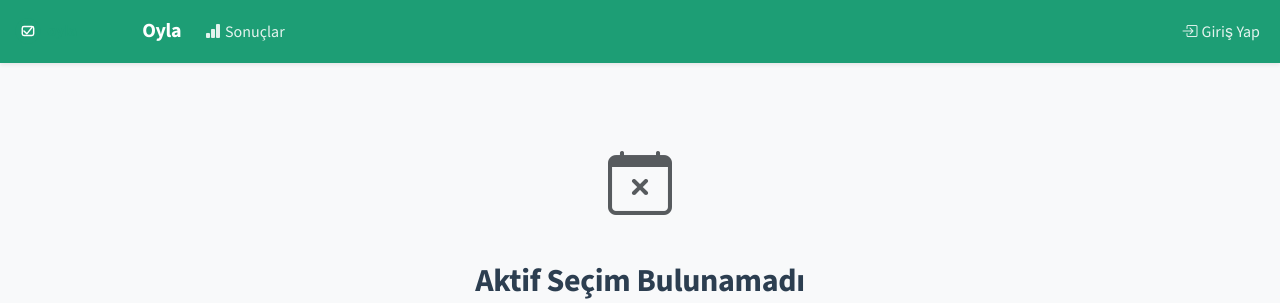
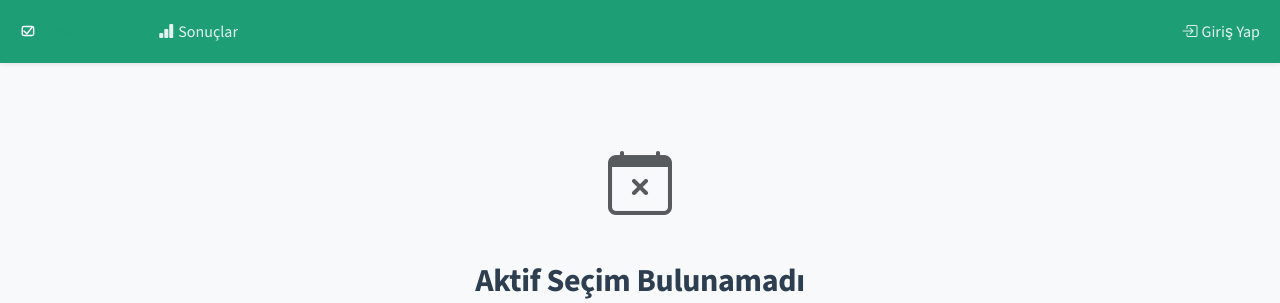
Before and after one commit to barisozyurt/oyla, a PHP site: page / in a window 1280 px wide. Shown: the top 303 px of the page. Run offline with PHP 8.4, Linux system fonts and the light colour scheme; data that the repository does not hold is empty.

Commit message:
logo placement

```diff
--- a/app/Views/layouts/main.php
+++ b/app/Views/layouts/main.php
@@ -35,7 +35,6 @@
                 height="30"
                 onerror="this.style.display='none'"
             >
-            Oyla
         </a>
 
         <!-- Hamburger toggle -->
```
